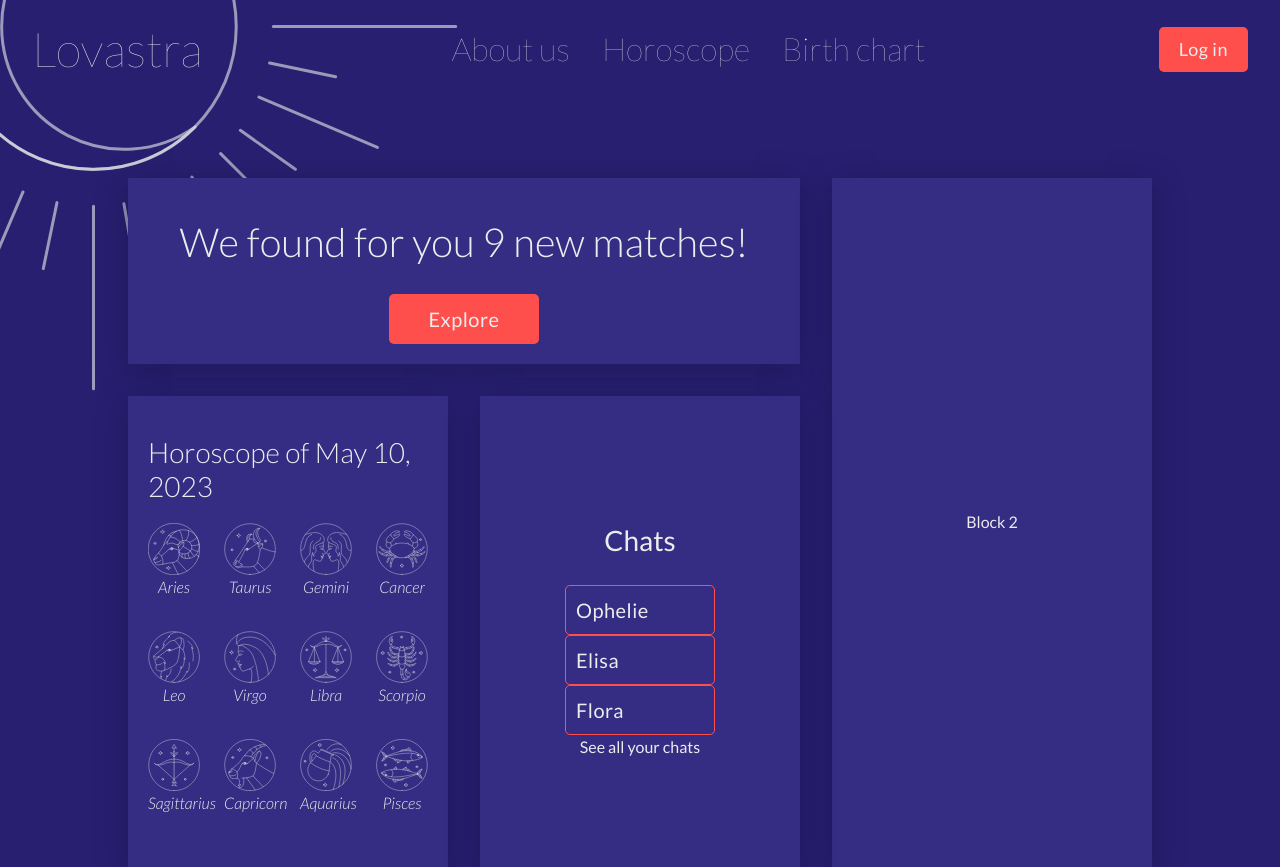
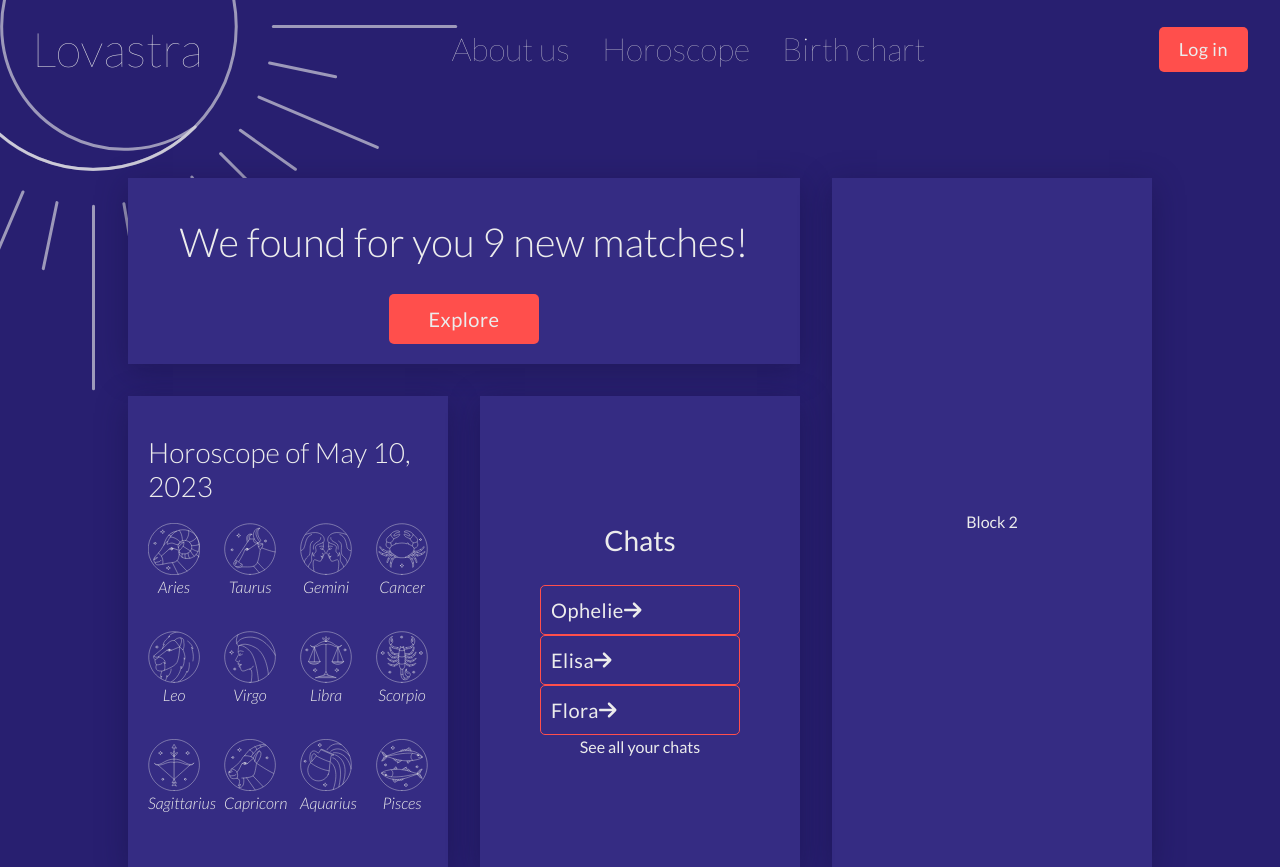
Before and after one commit to Jo-nana/lovastra, a React (Create React App) app: page /dashboard in a window 1280 px wide. Built offline with nearby package versions, Linux system fonts and the light colour scheme; no server answers.

Commit message:
installing font awesome

```diff
--- a/package.json
+++ b/package.json
@@ -3,6 +3,10 @@
   "version": "0.1.0",
   "private": true,
   "dependencies": {
+    "@fortawesome/fontawesome-free": "^6.4.0",
+    "@fortawesome/fontawesome-svg-core": "^6.4.0",
+    "@fortawesome/free-solid-svg-icons": "^6.4.0",
+    "@fortawesome/react-fontawesome": "^0.2.0",
     "@testing-library/jest-dom": "^5.16.5",
     "@testing-library/react": "^13.4.0",
     "@testing-library/user-event": "^13.5.0",
--- a/public/index.html
+++ b/public/index.html
@@ -4,6 +4,7 @@
     <meta charset="utf-8" />
     <link rel="icon" href="%PUBLIC_URL%/favicon.ico" />
     <meta name="viewport" content="width=device-width, initial-scale=1" />
+
     <meta name="theme-color" content="#000000" />
     <meta
       name="description"
--- a/src/App.js
+++ b/src/App.js
@@ -1,4 +1,5 @@
 import { Routes, Route } from 'react-router-dom';
+
 import Home from './components/routes/home/home.component';
 import AboutUs from './components/routes/aboutUs/aboutUs.component';
 import AstralTheme from './components/routes/astralTheme/astralTheme.component';
--- a/src/components/button/button.component.jsx
+++ b/src/components/button/button.component.jsx
@@ -1,4 +1,7 @@
 import React from 'react';
+import { FontAwesomeIcon } from '@fortawesome/react-fontawesome';
+import { faArrowRight } from '@fortawesome/free-solid-svg-icons';
+
 import './button.styles.scss';
 import { Link } from 'react-router-dom';
 
@@ -21,6 +24,16 @@ const Button = ({ children, buttonType, isDisabled, to, ...otherProps }) => {
     );
   }
 
+   // Render the chatButton type with Font Awesome arrow icon
+   if (buttonType === 'chatButton') {
+    return (
+      <button className={buttonClass} disabled={isDisabled} {...otherProps}>
+        {children}
+        <FontAwesomeIcon icon={faArrowRight} className="fa-light fa-arrow-right" />
+      </button>
+    );
+  }
+
   return (
     <button className={buttonClass} disabled={isDisabled} {...otherProps}>
       {children}
--- a/src/components/button/button.styles.scss
+++ b/src/components/button/button.styles.scss
@@ -53,5 +53,6 @@
     border: 1px solid $primary-color;
     justify-content: left;
     padding: 10px;
+    width: 200px;
   }
 }
```
Also changed, not shown: 2 other files (tests, documents, lock files or other folders).
